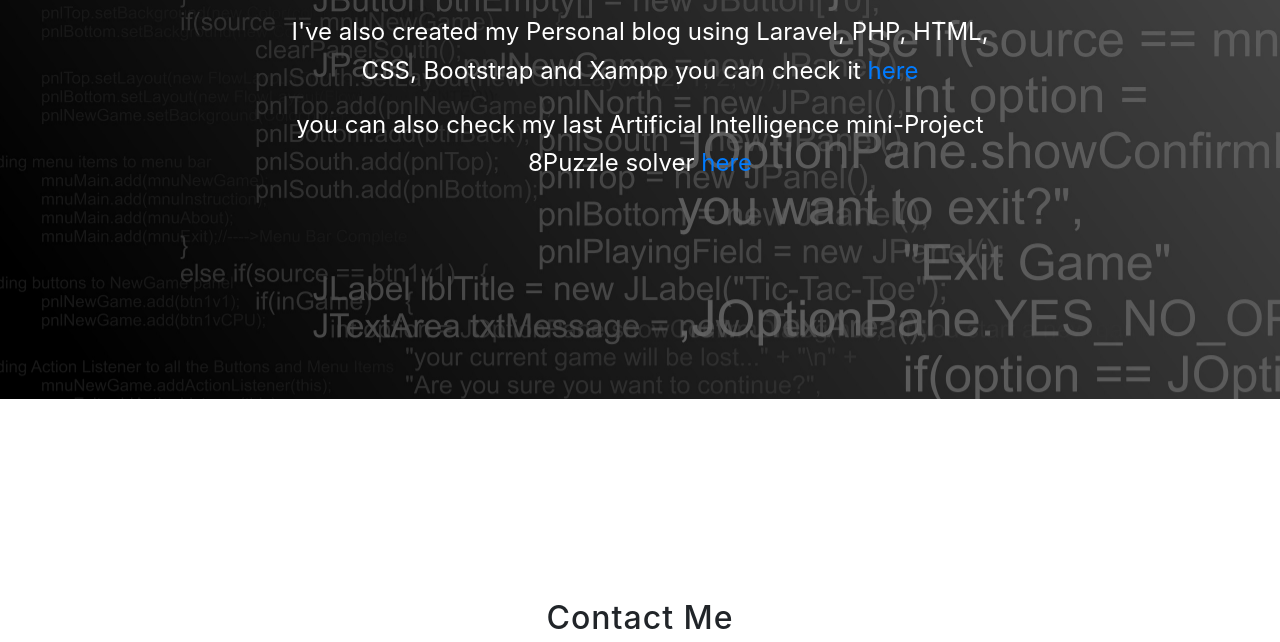
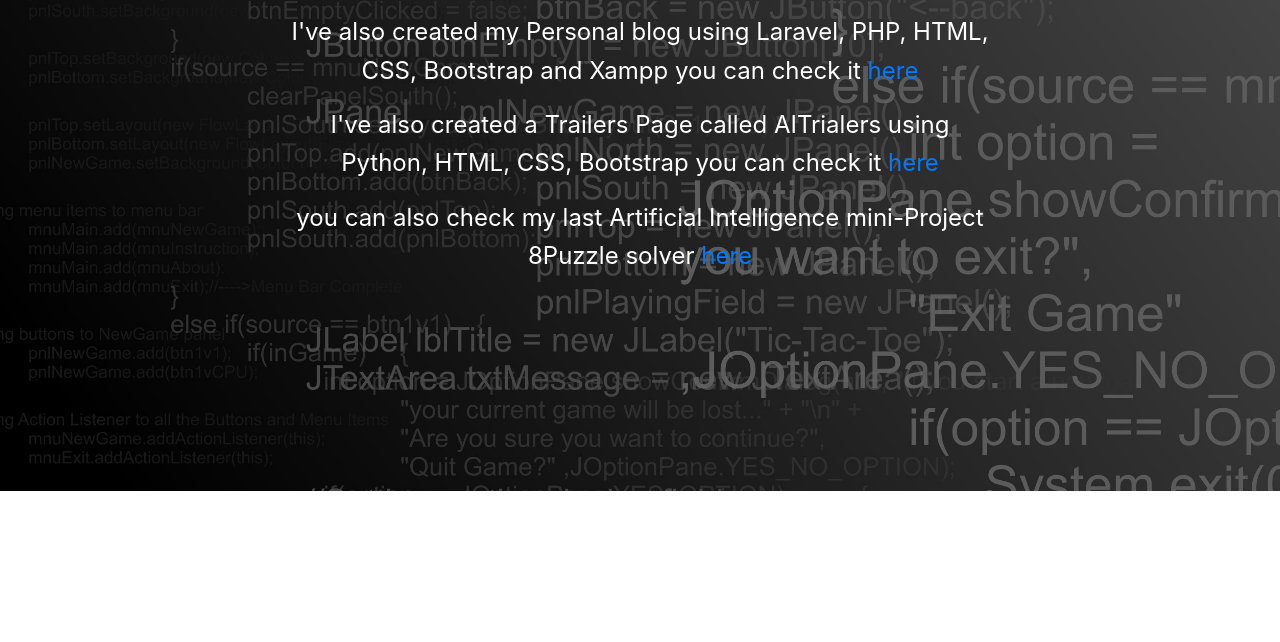
Before and after one commit to ahmedibraheeem/ahmedibraheeem.github.io, a website with bundled scripts: page index.html in a window 1280 px wide. Shown: the part 1742-2384 px from the top of the page. Built offline with nearby package versions, Linux system fonts and the light colour scheme.

Commit message:
adding AITrailers

```diff
--- a/index.html
+++ b/index.html
@@ -85,6 +85,7 @@
           <h2>Projects</h2>
           <p><font size="5">I've created a social media website (FriendsLink) using  PHP, JavaScript, HTML, CSS and Xampp you can check it <a href="https://ahmedibraheeem.github.io/FriendsLink">here</a> </font></p>
           <p><font size="5">I've also created my Personal blog using  Laravel, PHP, HTML, CSS, Bootstrap and Xampp you can check it <a href="https://ahmedibraheeem.github.io/blog">here</a> </font></p>
+          <p><font size="5">I've also created a Trailers Page called AITrialers using  Python, HTML, CSS, Bootstrap you can check it <a href="https://ahmedibraheeem.github.io/AITrailers">here</a> </font></p>
           <p><font size="5">you can also check my last Artificial Intelligence mini-Project 8Puzzle solver <a href="https://ahmedibraheeem.github.io/8Puzzle/">here</a></font></p>
         </div>
       </div>
```
